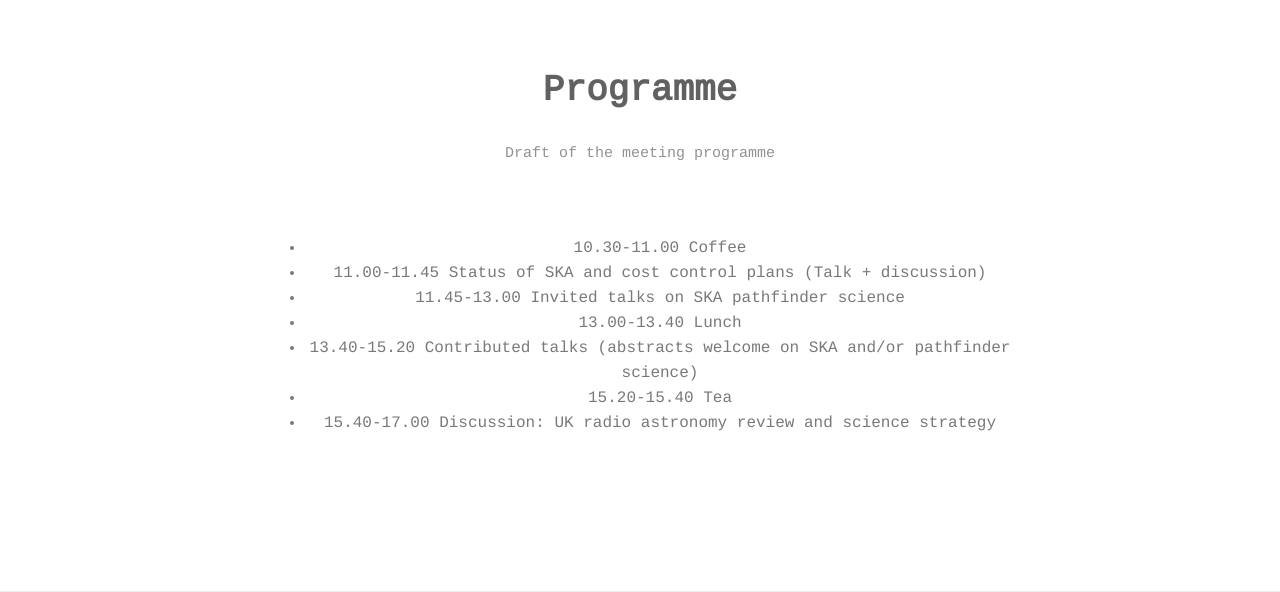
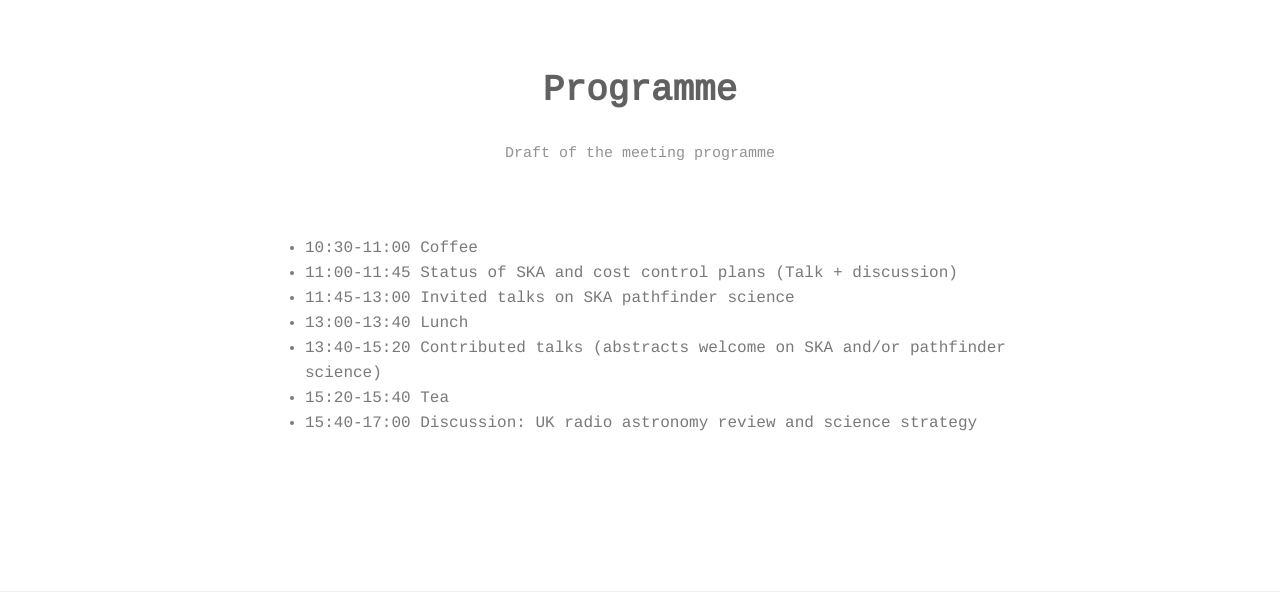
Before and after one commit to nudomarinero/UK-SKA_Edinbugh-2017, a Django app: page / in a window 1280 px wide. Shown: the part 2266-2858 px from the top of the page. Run offline with Django 3.2, Linux system fonts and the light colour scheme; data that the repository does not hold is empty; some libraries are stand-ins or nearby versions.

Commit message:
Emergency style

```diff
--- a/conference/templates/index.html
+++ b/conference/templates/index.html
@@ -160,13 +160,13 @@
 
                 <div class="col-md-8 col-md-offset-2 col-sm-10 col-sm-offset-1 text-center">
                     <ul>
-                        <li>10.30-11.00  Coffee</li>
-                        <li>11.00-11.45  Status of SKA and cost control plans (Talk + discussion)</li>
-                        <li>11.45-13.00  Invited talks on SKA pathfinder science</li>
-                        <li>13.00-13.40  Lunch</li>
-                        <li>13.40-15.20  Contributed talks (abstracts welcome on SKA and/or pathfinder science)</li>
-                        <li>15.20-15.40  Tea</li>
-                        <li>15.40-17.00  Discussion: UK radio astronomy review and science strategy</li>
+                        <li style="text-align: left">10:30-11:00  Coffee</li>
+                        <li style="text-align: left">11:00-11:45  Status of SKA and cost control plans (Talk + discussion)</li>
+                        <li style="text-align: left">11:45-13:00  Invited talks on SKA pathfinder science</li>
+                        <li style="text-align: left">13:00-13:40  Lunch</li>
+                        <li style="text-align: left">13:40-15:20  Contributed talks (abstracts welcome on SKA and/or pathfinder science)</li>
+                        <li style="text-align: left">15:20-15:40  Tea</li>
+                        <li style="text-align: left">15:40-17:00  Discussion: UK radio astronomy review and science strategy</li>
                     </ul>
                 </div>
                 <!-- End: .col-md-8 -->
```
